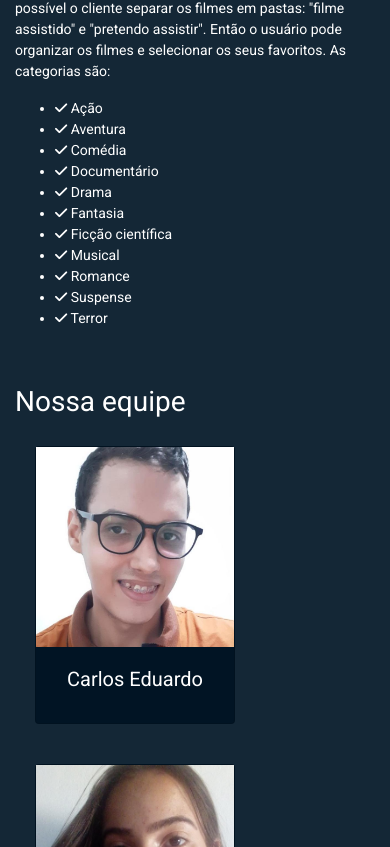
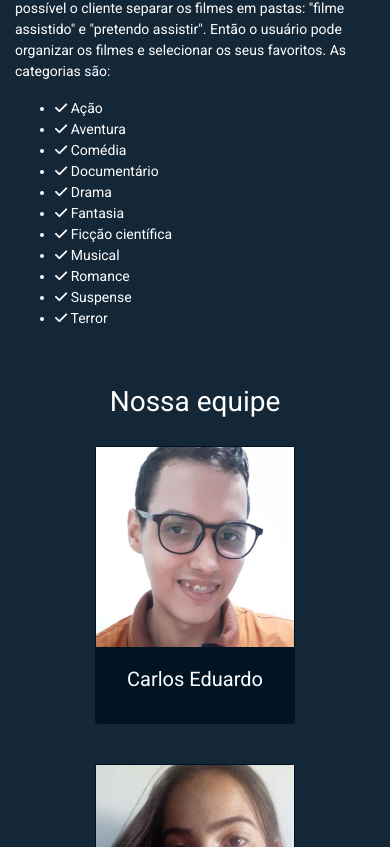
Before and after one commit to carloseduardofdelima/Angular-cinematologia, an Angular app: page / in a window 390 px wide. Shown: the part 1153-2000 px from the top of the page. Built offline with nearby package versions, Linux system fonts and the light colour scheme.

Commit message:
fix image profile2

```diff
--- a/src/app/header/header.component.css
+++ b/src/app/header/header.component.css
@@ -17,7 +17,7 @@
     color: #fff;
 }
 
-@media (max-width: 600px) {
+@media (max-width: 500px) {
   .navbar-brand {
     display: none;
   }
--- a/src/styles.css
+++ b/src/styles.css
@@ -13,9 +13,24 @@
       padding: 20px 0;
     }
 
+    h1, h3 {
+      text-align: center;
+    }
+
     p, li {
       font-size: 14px;
   }
+
+    .col-md-3 {
+      display: flex;
+      justify-content: center;
+    }
+
+    .cards {
+      flex-direction: column;
+      justify-content: center;
+
+    }
 
     .card img {
       height: 200px;
```
